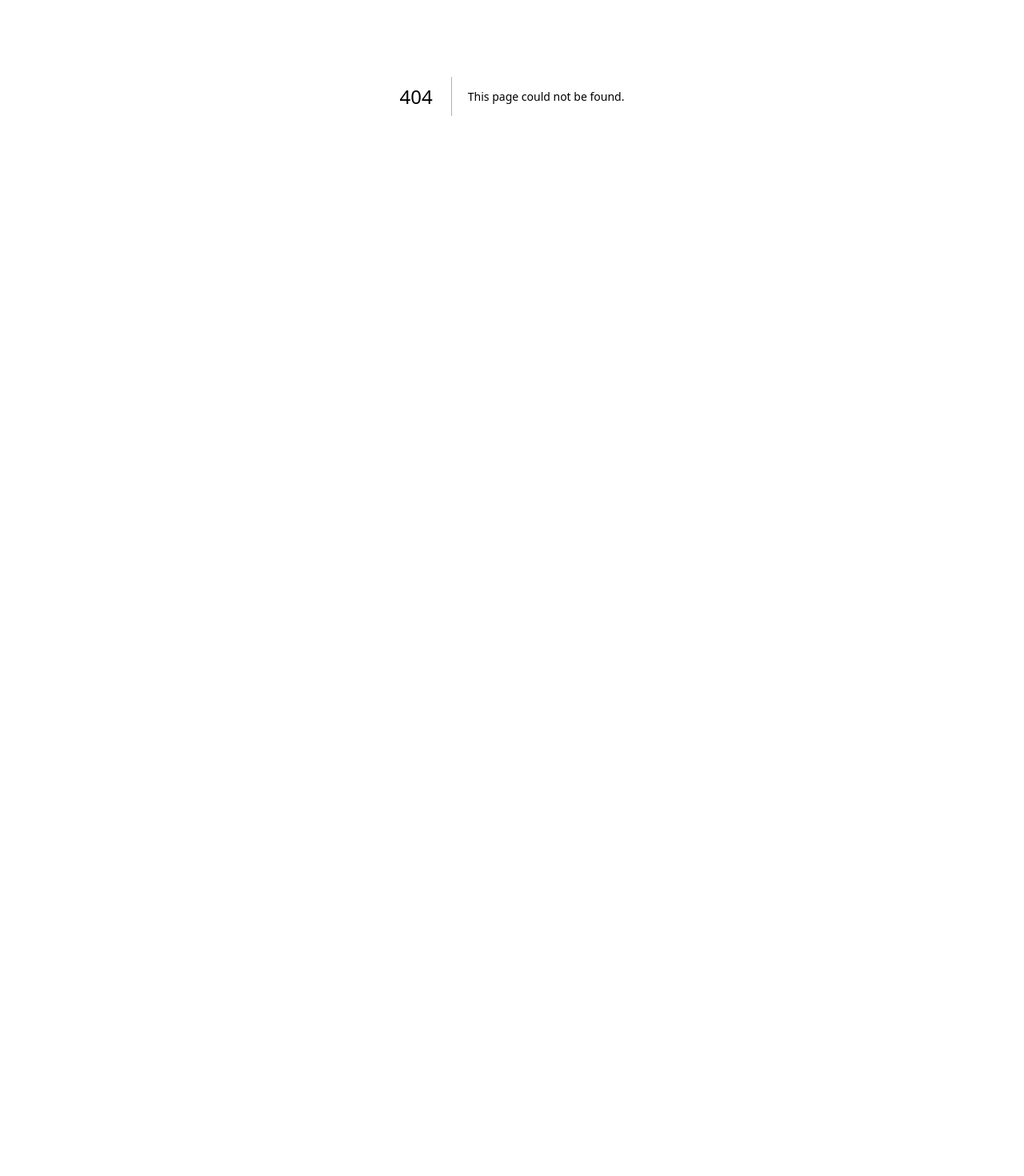
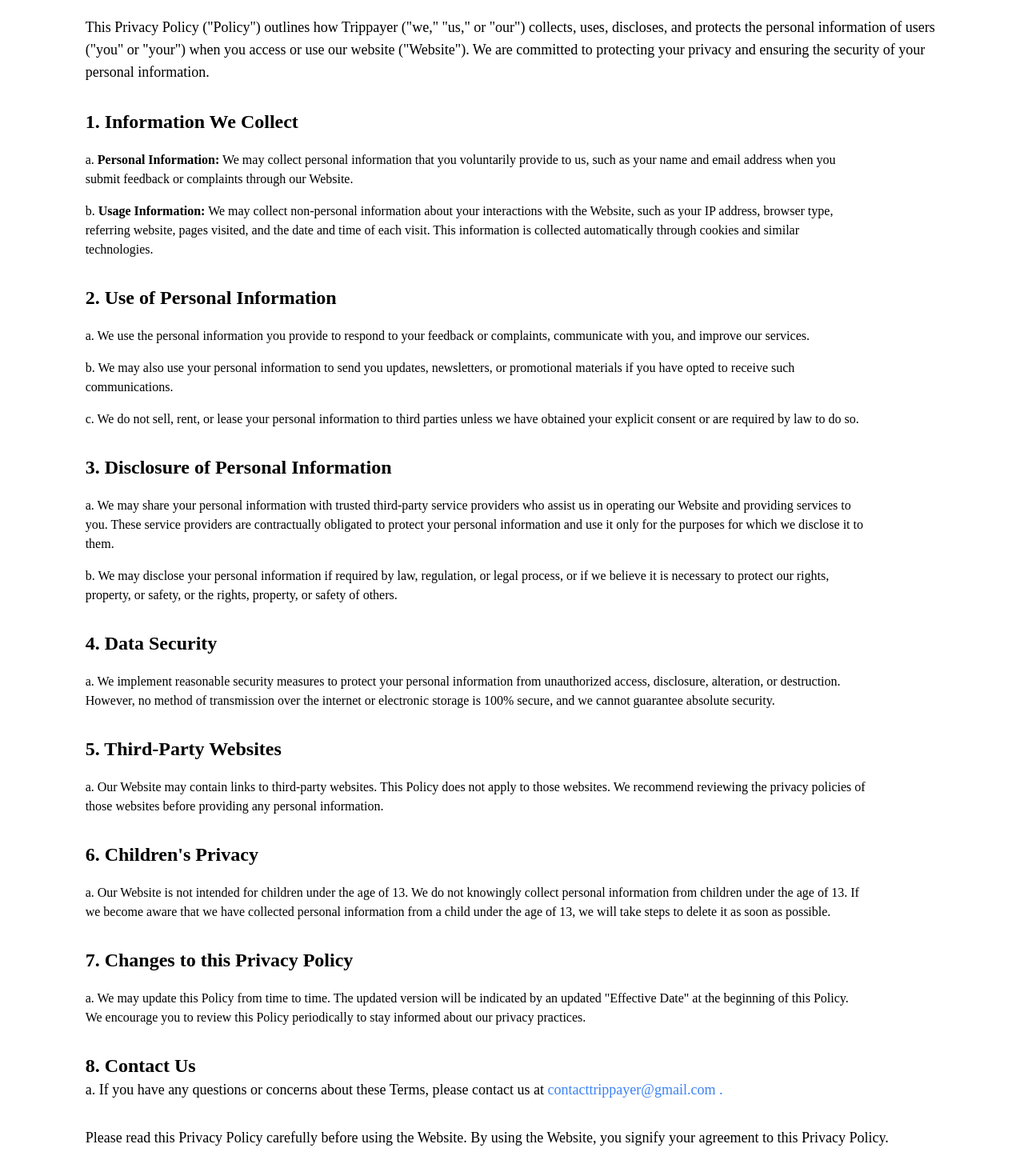
Before and after one commit to Phickayor/wemfund, a Next.js app in the folder wemfund/: page /privacy-policy in a window 1280 px wide. Before the commit this address had no page. Shown: the part 280-1750 px from the top of the page at 80% size. Before the commit the page ends 800 px from the top, so only its background shows below. Built offline with nearby package versions, Linux system fonts and the light colour scheme; a web font is replaced by a local one.

Commit message:
website's privacy policy

```diff
--- a/wemfund/components/Footer.jsx
+++ b/wemfund/components/Footer.jsx
@@ -43,7 +43,7 @@
           <h1 className="text-lg lg:text-3xl my-4 ">Quick Links</h1>
           <ul className="lg:space-y-4 space-y-2 font-medium text-sm lg:text-2xl whitespace-nowrap">
             <Link href="/terms"><li>Terms and Conditions</li></Link>
-            <Link href=""><li>Privacy Policy</li></Link>
+            <Link href="/privacy-policy"><li>Privacy Policy</li></Link>
           </ul>
         </div>
         <div className="lg:my-4 lg:space-y-10">
--- /dev/null
+++ b/wemfund/pages/privacy-policy.js
@@ -0,0 +1,110 @@
+import Footer from '@/components/Footer'
+import NavBar from '@/components/NavBar'
+import React from 'react'
+
+function privacypolicy() {
+    return (
+        <>
+            <NavBar firstNav={"Home"} firstNavLink={"/"} secondNav={"About"} secondNavLink={"/about"} />
+            <div className='mx-auto w-11/12 lg:w-10/12 my-10 font-[poppins] '>
+                <h3 className='text-3xl font-bold my-10'>Privacy Policy</h3>
+                <div className='space-y-8'>
+                    <h3 className='text-2xl font-semibold mt-5'>Effective Date: 16th May 2023.</h3>
+                    <p className='text-lg'>
+                        This Privacy Policy ("Policy") outlines how Trippayer ("we," "us," or "our") collects, uses, discloses, and protects
+                        the personal information of users ("you" or "your") when you access or use our website ("Website").
+                        We are committed to protecting your privacy and ensuring the security of your personal information.
+                    </p>
+                    <div className='space-y-5'>
+                        <h3 className='text-2xl font-semibold mt-5'>1. Information We Collect</h3>
+                        <ul className='space-y-4 w-11/12 text-md leading-6'>
+                            <li>
+                                a.<b> Personal Information:</b>  We may collect personal information that you voluntarily provide to us, such as your name and
+                                email address when you submit feedback or complaints through our Website.
+                            </li>
+                            <li>
+                                b.<b> Usage Information:</b> We may collect non-personal information about your interactions with the Website,
+                                such as your IP address, browser type, referring website, pages visited, and the date and time of each visit.
+                                This information is collected automatically through cookies and similar technologies.
+                            </li>
+                        </ul>
+                    </div>
+                    <div className='space-y-5'>
+                        <h3 className='text-2xl font-semibold mt-5'>2. Use of Personal Information</h3>
+                        <ul className='space-y-4 w-11/12 text-md leading-6'>
+                            <li>
+                                a. We use the personal information you provide to respond to your feedback or complaints, communicate with you, and improve our services.
+                            </li>
+                            <li>
+                                b. We may also use your personal information to send you updates, newsletters, or promotional materials if you have opted to receive such communications.
+                            </li>
+                            <li>
+                                c. We do not sell, rent, or lease your personal information to third parties unless we have obtained your explicit consent or are required by law to do so.
+                            </li>
+                        </ul>
+                    </div>
+                    <div className='space-y-5'>
+                        <h3 className='text-2xl font-semibold mt-5'>3. Disclosure of Personal Information</h3>
+                        <ul className='space-y-4 w-11/12 text-md leading-6'>
+                            <li>
+                                a. We may share your personal information with trusted third-party service providers who assist us in operating our Website and providing services to you. These service providers are contractually obligated to protect your personal information and use it only for the purposes for which we disclose it to them.
+                            </li>
+                            <li>
+                                b. We may disclose your personal information if required by law, regulation, or legal process, or if we believe it is necessary to protect our rights, property, or safety, or the rights, property, or safety of others.
+                            </li>
+                        </ul>
+                    </div>
+                    <div className='space-y-5'>
+                        <h3 className='text-2xl font-semibold mt-5'>4. Data Security</h3>
+                        <ul className='space-y-4 w-11/12 text-md leading-6'>
+                            <li>
+                                a. We implement reasonable security measures to protect your personal information from unauthorized access, disclosure, alteration, or destruction. However, no method of transmission over the internet or electronic storage is 100% secure, and we cannot guarantee absolute security.
+                            </li>
+                        </ul>
+                    </div>
+                    <div className='space-y-5'>
+                        <h3 className='text-2xl font-semibold mt-5'>5. Third-Party Websites</h3>
+                        <ul className='space-y-4 w-11/12 text-md leading-6'>
+                            <li>
+                                a. Our Website may contain links to third-party websites. This Policy does not apply to those websites. We recommend reviewing the privacy policies of those websites before providing any personal information.
+                            </li>
+                        </ul>
+                    </div>
+
+                    <div className='space-y-5'>
+                        <h3 className='text-2xl font-semibold mt-5'>6. Children's Privacy</h3>
+                        <ul className='space-y-4 w-11/12 text-md leading-6'>
+                            <li>
+                                a. Our Website is not intended for children under the age of 13. We do not knowingly collect personal information from children under the age of 13. If we become aware that we have collected personal information from a child under the age of 13, we will take steps to delete it as soon as possible.
+                            </li>
+                        </ul>
+                    </div>
+
+                    <div className='space-y-5'>
+                        <h3 className='text-2xl font-semibold mt-5'>7. Changes to this Privacy Policy</h3>
+                        <ul className='space-y-4 w-11/12 text-md leading-6'>
+                            <li>
+                                a. We may update this Policy from time to time. The updated version will be indicated by an updated "Effective Date" at the beginning of this Policy. We encourage you to review this Policy periodically to stay informed about our privacy practices.
+                            </li>
+                        </ul>
+                    </div>
+                    <div>
+                        <h3 className='text-2xl font-semibold mt-5'>8. Contact Us</h3>
+                        <p className='text-lg'>
+                            a. If you have any questions or concerns about these Terms, please contact us at
+                            <a href="mailto:contacttrippayer@gmail.com" className='text-blue-500'> contacttrippayer@gmail.com .</a>
+                        </p>
+                    </div>
+                    <p className='text-lg'>
+                        Please read this Privacy Policy carefully before using the Website. By using the Website, you signify your agreement to this Privacy Policy.
+                    </p>
+                    <h3 className='text-2xl font-semibold mt-5'>Last Updated: 16th May 2023.</h3>
+                </div>
+
+            </div>
+            <Footer />
+        </>
+    )
+}
+
+export default privacypolicy
```
